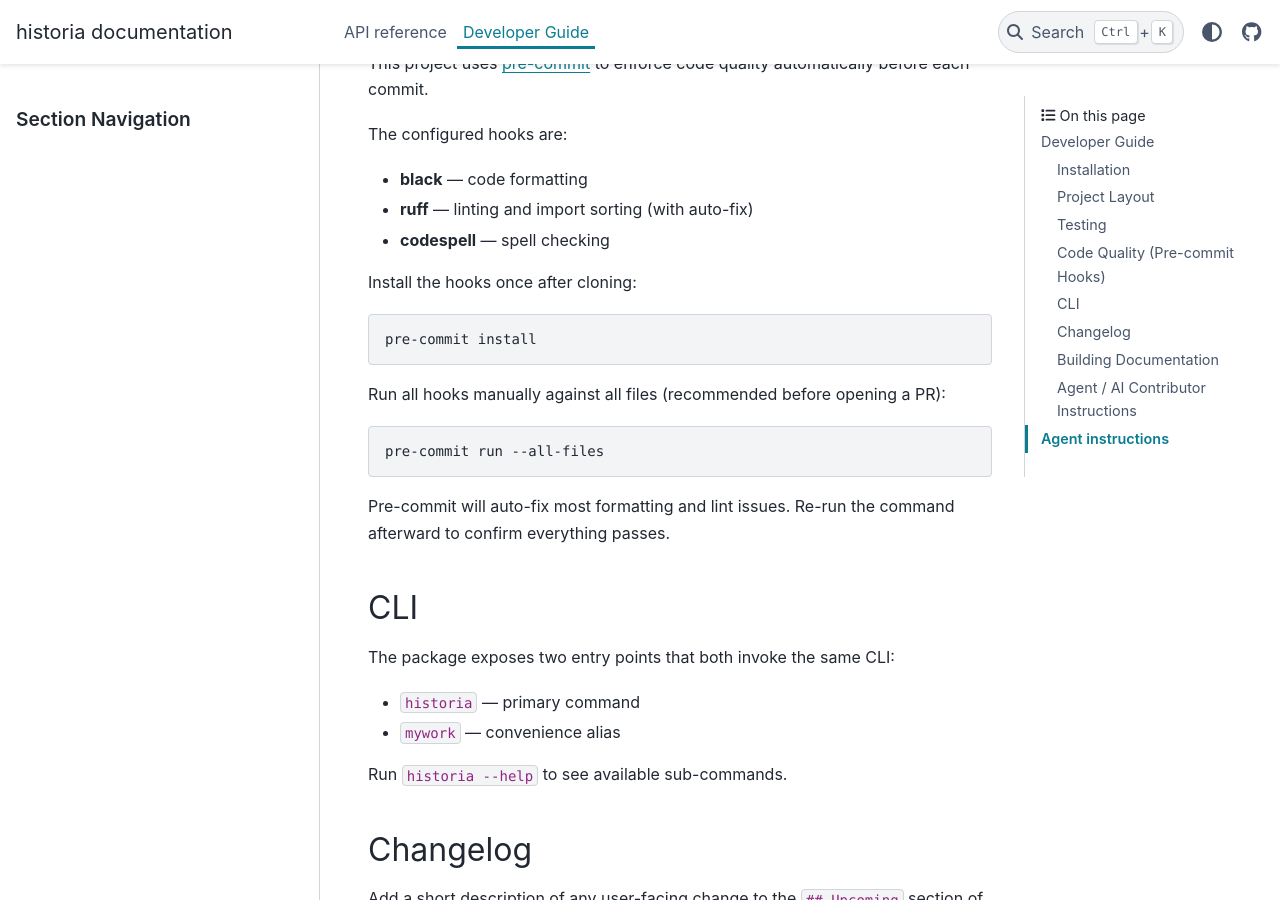
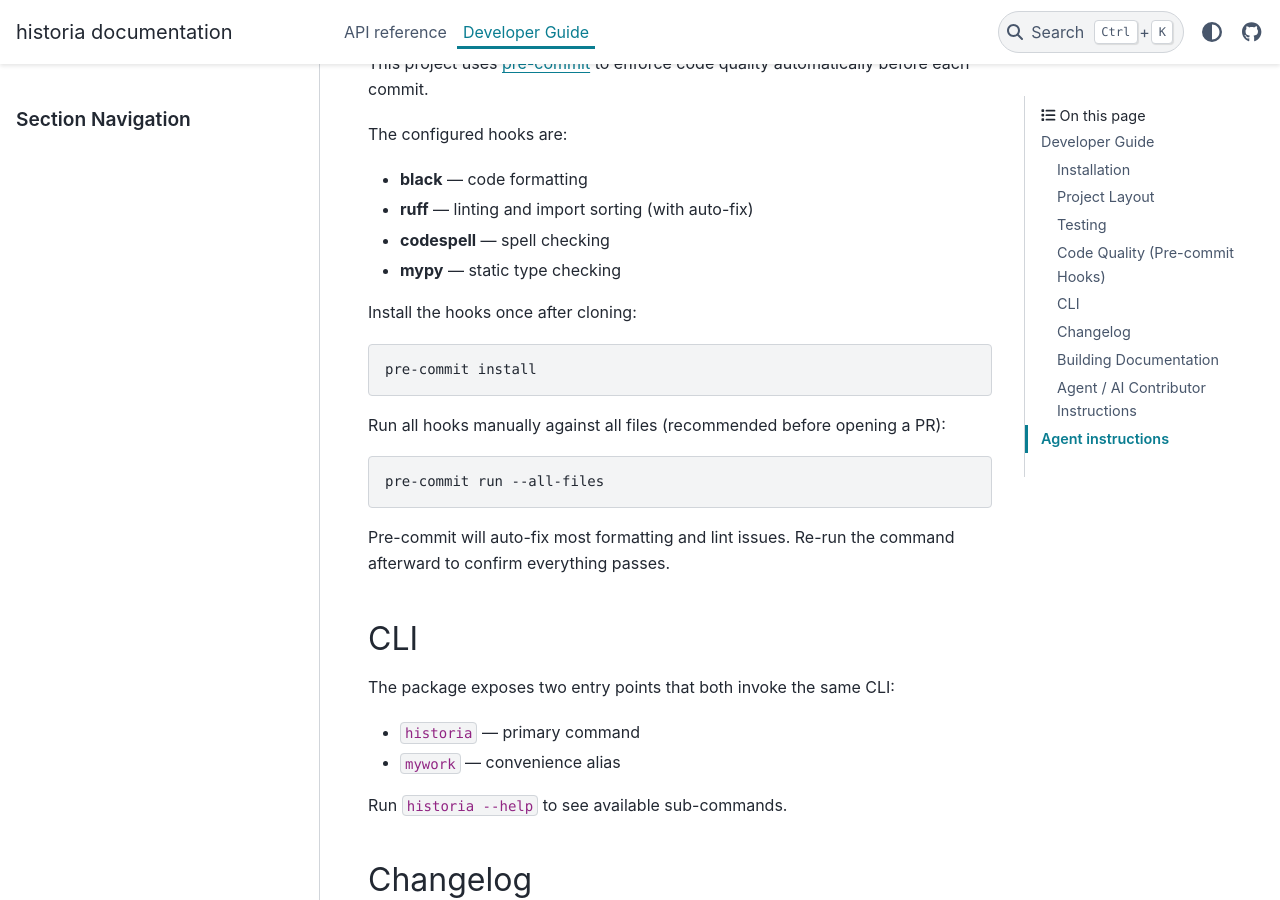
Before and after one commit to CodyCBakerPhD/historia, a Sphinx documentation site: the page built from docs/development/index.md, in a window 1280 px wide and 900 px high, scrolled down 1667 px. Built offline with Sphinx 7.4.7 and the PyData theme 0.15.4, drawn with Linux system fonts in a browser that asks for light colours.

Commit message:
Add mypy to pre-commit hooks list in developer guide
Agent-Logs-Url: https://github.com/CodyCBakerPhD/historia/sessions/6f9483c7-78b7-4869-9981-29405b492295

Co-authored-by: CodyCBakerPhD <51133164+CodyCBakerPhD@users.noreply.github.com>

```diff
--- a/docs/development/index.md
+++ b/docs/development/index.md
@@ -69,6 +69,7 @@ The configured hooks are:
 - **black** — code formatting
 - **ruff** — linting and import sorting (with auto-fix)
 - **codespell** — spell checking
+- **mypy** — static type checking
 
 Install the hooks once after cloning:
 
```
